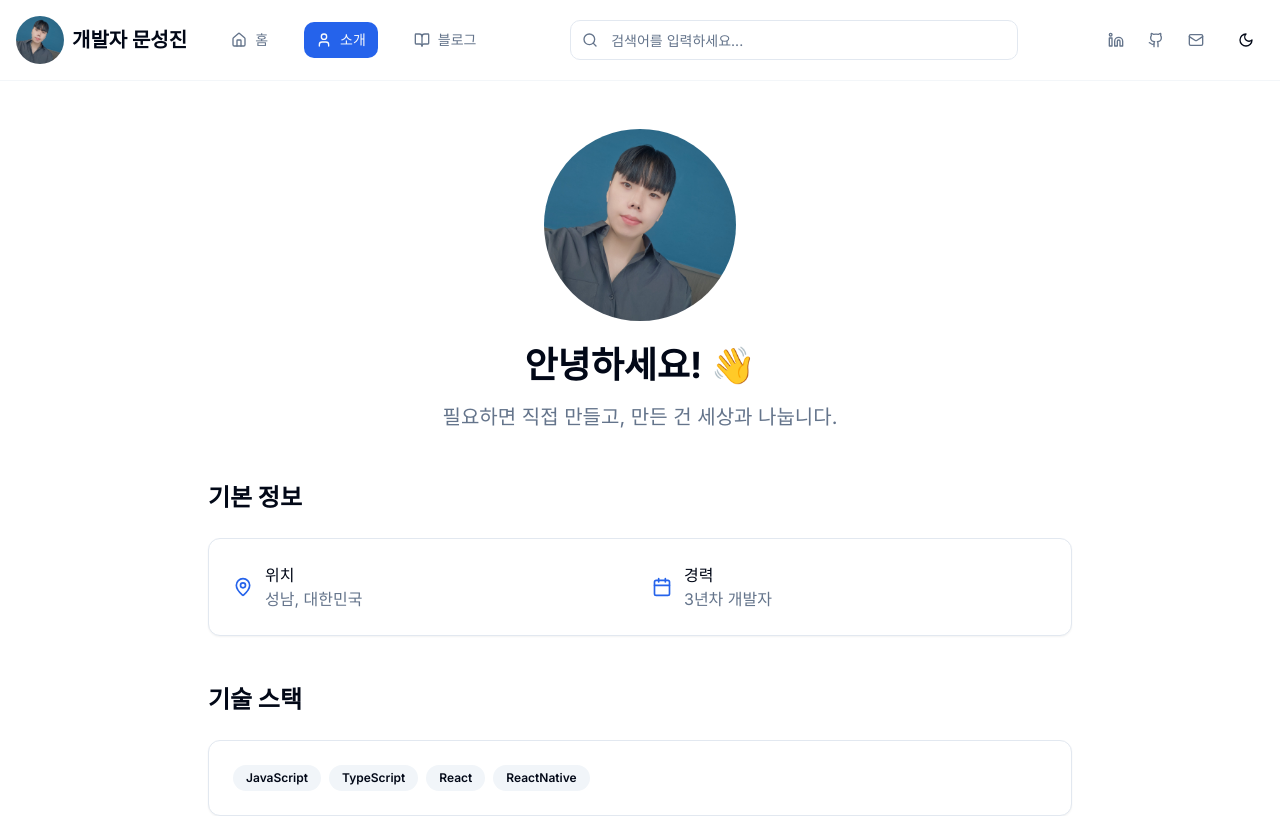
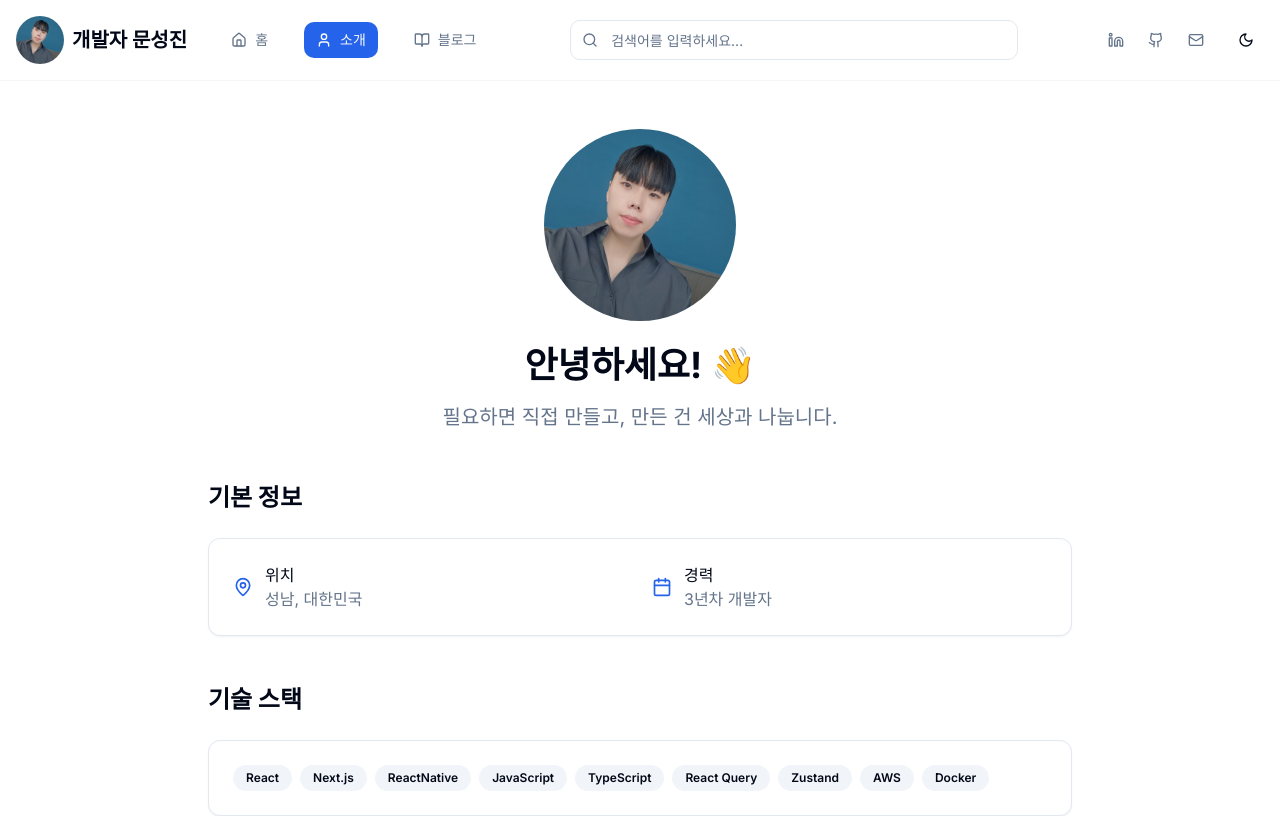
Before and after one commit to eggmun98/eggmun-blog, a Next.js app: page /about in a window 1280 px wide. Shown: the top 816 px of the page. Built offline with nearby package versions, Linux system fonts and the light colour scheme.

Commit message:
feat: 기술스택 추가

```diff
--- a/app/about/page.tsx
+++ b/app/about/page.tsx
@@ -6,10 +6,15 @@ import Image from "next/image"
 
 export default function AboutPage() {
   const skills = [
+    "React",
+    "Next.js",
+    "ReactNative",
     "JavaScript",
     "TypeScript",
-    "React",
-    "ReactNative"
+    "React Query",
+    "Zustand",
+    "AWS",
+    "Docker",
   ]
 
   const interests = [
```
